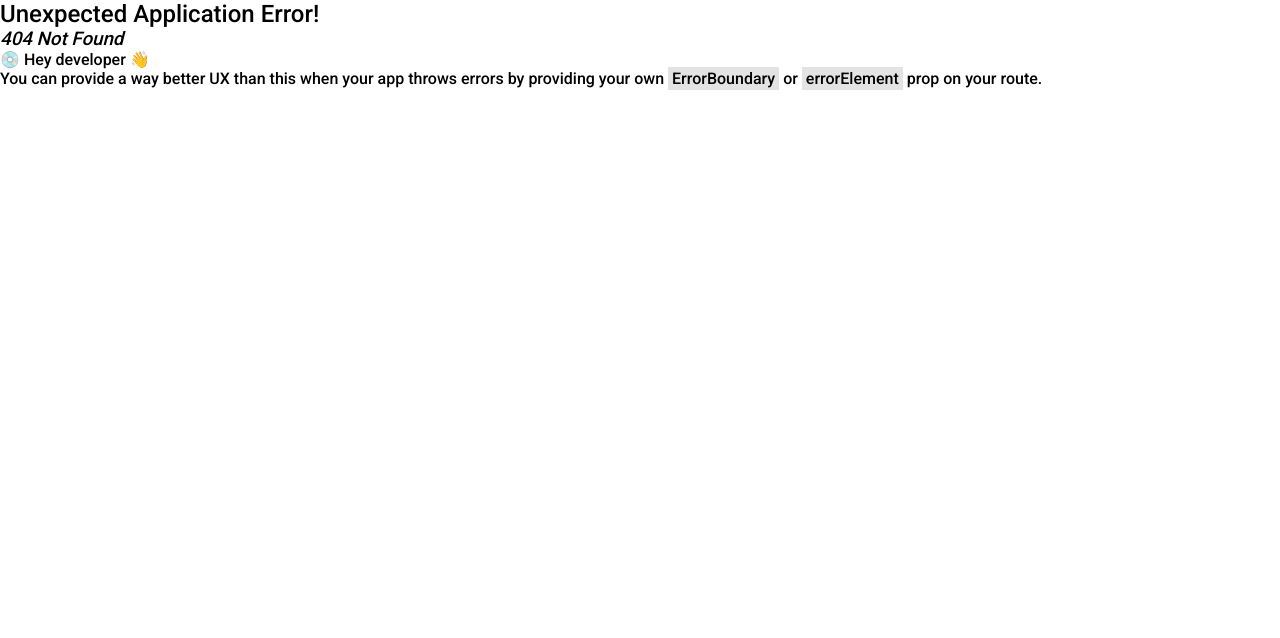
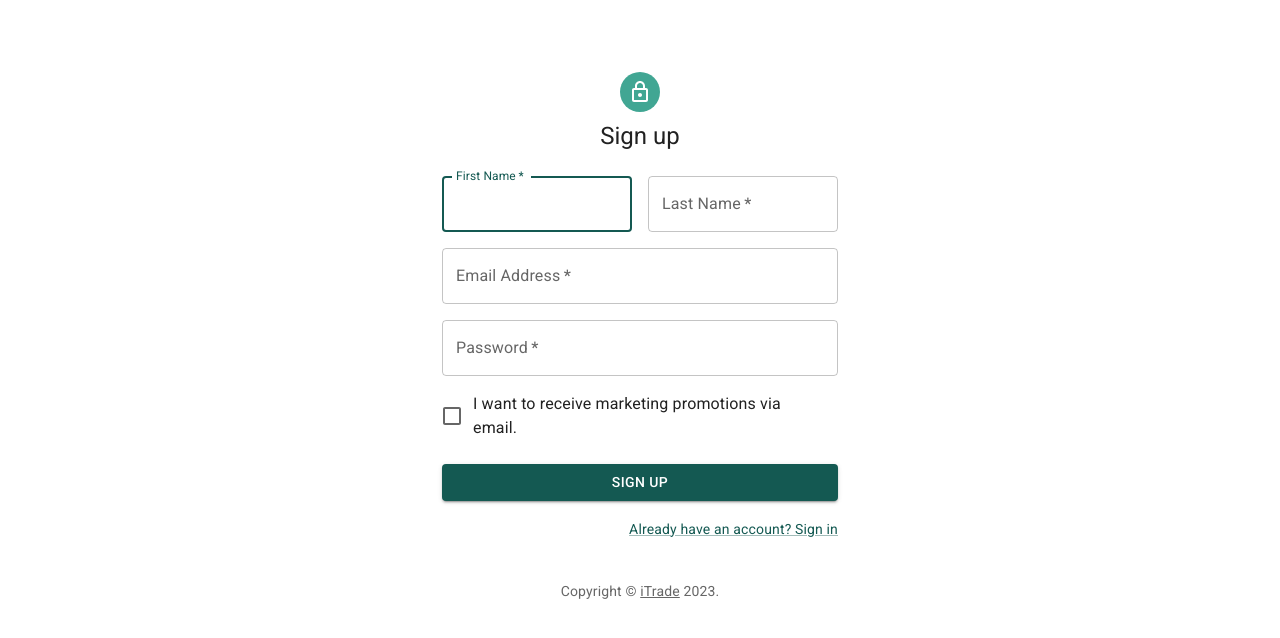
Before and after one commit to karansahi001/itrade, a React (Create React App) app: page /signup in a window 1280 px wide. Before the commit this address had no page. Shown: the top 638 px of the page. Built offline with nearby package versions, Linux system fonts and the light colour scheme.

Commit message:
firebase signup/ signin added

```diff
--- a/package.json
+++ b/package.json
@@ -12,6 +12,7 @@
     "@testing-library/react": "^13.4.0",
     "@testing-library/user-event": "^13.5.0",
     "axios": "^1.4.0",
+    "firebase": "^9.22.2",
     "react": "^18.2.0",
     "react-dom": "^18.2.0",
     "react-router-dom": "^6.13.0",
--- a/src/App.js
+++ b/src/App.js
@@ -6,14 +6,28 @@ import {
 import { ThemeProvider, createTheme } from '@mui/material/styles';
 import './App.css';
 import Homepage from './pages/Homepage/Homepage';
+import SignIn from "./components/Signin/Signin";
+import SignUp from "./components/Signup/Signup";
 
 function App() {
 
   const theme = createTheme({
     palette: {
       primary: {
-        main: "#fafafa",
+        main: "#145952",
       },
+      secondary: {
+        main: "#41A693",
+      },
+      info: {
+        main: "#91D9CC",
+      },
+      success: {
+        main: "#91D9CC",
+      },
+      danger: {
+        main: "#DE3163",
+      }
     },
   });
 
@@ -21,6 +35,14 @@ function App() {
     {
       path: "/",
       element: <Homepage />,
+    },
+    {
+      path: "/signin",
+      element: <SignIn />,
+    },
+    {
+      path: "/signup",
+      element: <SignUp />,
     },
   ]);
 
--- /dev/null
+++ b/src/components/Auth/Auth.jsx
@@ -0,0 +1,35 @@
+import React, { useState } from 'react'
+import { createUserWithEmailAndPassword, signOut } from 'firebase/auth';
+import { auth } from '../../config/firebase'
+
+
+const Auth = () => {
+  const [email, setEmail] = useState("");
+  const [pass, setPass] = useState("");
+
+  const handleSignin = async () => {
+    try{
+      await createUserWithEmailAndPassword(auth, email, pass);
+    }catch(err){
+      console.log(err);
+    }
+  }
+  // console.log(auth?.currentUser?.email)
+
+  return (
+    <div>
+      <input
+        value={email}
+        onChange={(e) => setEmail(e.target.value)}
+        placeholder="email"></input>
+      <input
+        value={pass}
+        onChange={(e) => setPass(e.target.value)}
+        placeholder="password"></input>
+      <button onClick={handleSignin}>Sign in</button>
+      <button onClick={() => signOut(auth)}>Sign Out</button>
+    </div>
+  )
+}
+
+export default Auth
--- /dev/null
+++ b/src/components/Signin/Signin.jsx
@@ -0,0 +1,119 @@
+import { useState } from 'react';
+import { auth } from '../../config/firebase'
+import { signInWithEmailAndPassword } from 'firebase/auth';
+import { useNavigate } from 'react-router-dom'
+import Avatar from '@mui/material/Avatar';
+import Button from '@mui/material/Button';
+import CssBaseline from '@mui/material/CssBaseline';
+import TextField from '@mui/material/TextField';
+import FormControlLabel from '@mui/material/FormControlLabel';
+import Checkbox from '@mui/material/Checkbox';
+import Link from '@mui/material/Link';
+import Grid from '@mui/material/Grid';
+import Box from '@mui/material/Box';
+import LockOutlinedIcon from '@mui/icons-material/LockOutlined';
+import Typography from '@mui/material/Typography';
+import Container from '@mui/material/Container';
+
+function Copyright(props) {
+  return (
+    <Typography variant="body2" color="text.secondary" align="center" {...props}>
+      {'Copyright © '}
+      <Link color="inherit" href="/">
+        iTrade
+      </Link>{' '}
+      {new Date().getFullYear()}
+      {'.'}
+    </Typography>
+  );
+}
+
+export default function SignIn() {
+
+  const navigate = useNavigate();
+  const [email, setEmail] = useState("");
+  const [pass, setPass] = useState("");
+
+  const handleSubmit = (e) => {
+    e.preventDefault();
+    signInWithEmailAndPassword(auth, email, pass)
+      .then((userCredential) => {
+        // Signed in
+        const user = userCredential.user;
+        navigate("/");
+        console.log(user);
+      })
+      .catch((error) => {
+        const errorCode = error.code;
+        const errorMessage = error.message;
+        console.log(errorCode, errorMessage)
+      });
+  };
+  console.log(auth?.currentUser?.email)
+  return (
+    <Container component="main" maxWidth="xs">
+      <CssBaseline />
+      <Box
+        sx={{
+          marginTop: 8,
+          display: 'flex',
+          flexDirection: 'column',
+          alignItems: 'center',
+        }}
+      >
+        <Avatar sx={{ m: 1, bgcolor: 'secondary.main' }}>
+          <LockOutlinedIcon />
+        </Avatar>
+        <Typography component="h1" variant="h5">
+          Sign in
+        </Typography>
+        <Box component="form" onSubmit={handleSubmit} noValidate sx={{ mt: 1 }}>
+          <TextField
+            value={email}
+            onChange={(e) => setEmail(e.target.value)}
+            margin="normal"
+            required
+            fullWidth
+            id="email"
+            label="Email Address"
+            name="email"
+            autoComplete="email"
+            autoFocus
+          />
+          <TextField
+            value={pass}
+            onChange={(e) => setPass(e.target.value)}
+            margin="normal"
+            required
+            fullWidth
+            name="password"
+            label="Password"
+            type="password"
+            id="password"
+            autoComplete="current-password"
+          />
+          <FormControlLabel
+            control={<Checkbox value="remember" color="primary" />}
+            label="Remember me"
+          />
+          <Button
+            type="submit"
+            fullWidth
+            variant="contained"
+            sx={{ mt: 3, mb: 2 }}
+          >
+            Sign In
+          </Button>
+          <Grid container justifyContent="flex-end">
+            <Grid item>
+              <Link href="/signup" variant="body2">
+                {"Don't have an account? Sign Up"}
+              </Link>
+            </Grid>
+          </Grid>
+        </Box>
+      </Box>
+      <Copyright sx={{ mt: 8, mb: 4 }} />
+    </Container>
+  );
+}
--- /dev/null
+++ b/src/components/Signup/Signup.jsx
@@ -0,0 +1,136 @@
+import { useState } from 'react';
+import { auth } from '../../config/firebase'
+import { createUserWithEmailAndPassword } from 'firebase/auth';
+import Avatar from '@mui/material/Avatar';
+import Button from '@mui/material/Button';
+import CssBaseline from '@mui/material/CssBaseline';
+import TextField from '@mui/material/TextField';
+import FormControlLabel from '@mui/material/FormControlLabel';
+import Checkbox from '@mui/material/Checkbox';
+import Link from '@mui/material/Link';
+import Grid from '@mui/material/Grid';
+import Box from '@mui/material/Box';
+import LockOutlinedIcon from '@mui/icons-material/LockOutlined';
+import Typography from '@mui/material/Typography';
+import Container from '@mui/material/Container';
+
+function Copyright(props) {
+  return (
+    <Typography variant="body2" color="text.secondary" align="center" {...props}>
+      {'Copyright © '}
+      <Link color="inherit" href="/">
+        iTrade
+      </Link>{' '}
+      {new Date().getFullYear()}
+      {'.'}
+    </Typography>
+  );
+}
+
+export default function SignUp() {
+
+  const [email, setEmail] = useState("");
+  const [pass, setPass] = useState("");
+
+  const handleSubmit = async (e) => {
+    e.preventDefault();
+    try{
+      await createUserWithEmailAndPassword(auth, email, pass);
+    }catch(err){
+      console.log(err);
+    }
+  };
+
+  return (
+    <Container component="main" maxWidth="xs">
+      <CssBaseline />
+      <Box
+        sx={{
+          marginTop: 8,
+          display: 'flex',
+          flexDirection: 'column',
+          alignItems: 'center',
+        }}
+      >
+        <Avatar sx={{ m: 1, bgcolor: 'secondary.main' }}>
+          <LockOutlinedIcon />
+        </Avatar>
+        <Typography component="h1" variant="h5">
+          Sign up
+        </Typography>
+        <Box component="form" noValidate onSubmit={handleSubmit} sx={{ mt: 3 }}>
+          <Grid container spacing={2}>
+            <Grid item xs={12} sm={6}>
+              <TextField
+                autoComplete="given-name"
+                name="firstName"
+                required
+                fullWidth
+                id="firstName"
+                label="First Name"
+                autoFocus
+              />
+            </Grid>
+            <Grid item xs={12} sm={6}>
+              <TextField
+                required
+                fullWidth
+                id="lastName"
+                label="Last Name"
+                name="lastName"
+                autoComplete="family-name"
+              />
+            </Grid>
+            <Grid item xs={12}>
+              <TextField
+                value={email}
+                onChange={(e) => setEmail(e.target.value)}
+                required
+                fullWidth
+                id="email"
+                label="Email Address"
+                name="email"
+                autoComplete="email"
+              />
+            </Grid>
+            <Grid item xs={12}>
+              <TextField
+                value={pass}
+                onChange={(e) => setPass(e.target.value)}
+                required
+                fullWidth
+                name="password"
+                label="Password"
+                type="password"
+                id="password"
+                autoComplete="new-password"
+              />
+            </Grid>
+            <Grid item xs={12}>
+              <FormControlLabel
+                control={<Checkbox value="allowExtraEmails" color="primary" />}
+                label="I want to receive marketing promotions via email."
+              />
+            </Grid>
+          </Grid>
+          <Button
+            type="submit"
+            fullWidth
+            variant="contained"
+            sx={{ mt: 3, mb: 2 }}
+          >
+            Sign Up
+          </Button>
+          <Grid container justifyContent="flex-end">
+            <Grid item>
+              <Link href="/signin" variant="body2">
+                Already have an account? Sign in
+              </Link>
+            </Grid>
+          </Grid>
+        </Box>
+      </Box>
+      <Copyright sx={{ mt: 5 }} />
+    </Container>
+  );
+}
--- /dev/null
+++ b/src/config/firebase.js
@@ -0,0 +1,15 @@
+import { initializeApp } from "firebase/app";
+import { getAuth } from "firebase/auth";
+
+const firebaseConfig = {
+  apiKey: "AIzaSyAQFXLbaTu56rwDdI1oLb1C_Ac55_YNdQM",
+  authDomain: "itrade-a9aa1.firebaseapp.com",
+  projectId: "itrade-a9aa1",
+  storageBucket: "itrade-a9aa1.appspot.com",
+  messagingSenderId: "333360988249",
+  appId: "1:333360988249:web:c4c03faee5ed0bd8a87148"
+};
+
+// Initialize Firebase
+const app = initializeApp(firebaseConfig);
+export const auth = getAuth(app);
--- a/src/pages/Homepage/Homepage.jsx
+++ b/src/pages/Homepage/Homepage.jsx
@@ -1,25 +1,28 @@
 import axios from 'axios'
 import React, { useEffect } from 'react'
+import Auth from '../../components/Auth/Auth';
+import Navbar from '../../components/Navbar/Navbar';
+import { auth } from '../../config/firebase';
 
 const Homepage = () => {
   const apiUrl = process.env.REACT_APP_API_URL;
+  // useEffect(() => {
+  //   const fetchData = async () => {
+  //     try {
+  //       const response = await axios.get(`${apiUrl}/stocks`)
+  //       console.log(response.data.tickers)
+  //     } catch (err) {
+  //       console.log(err)
+  //     }
+  //   }
+  //   fetchData();
+  // }, [apiUrl])
 
-  useEffect(() => {
-    const fetchData = async () => {
-      try {
-        const response = await axios.get(`${apiUrl}/stocks`)
-        console.log(response.data.tickers)
-      } catch (err) {
-        console.log(err)
-      }
-    }
-    fetchData();
-  }, [apiUrl])
 
   return (
-    <div>
-
-    </div>
+    <main>
+      <Navbar />
+    </main>
   )
 }
 
--- a/src/pages/Homepage/Homepage.scss
+++ b/src/pages/Homepage/Homepage.scss
@@ -0,0 +1,6 @@
+/* Color Theme Swatches in Hex */
+$deep-water-for-a-submarine-1-hex: #145952;
+$deep-water-for-a-submarine-2-hex: #41A693;
+$deep-water-for-a-submarine-3-hex: #91D9CC;
+$deep-water-for-a-submarine-4-hex: #F2F2F2;
+$deep-water-for-a-submarine-5-hex: #8C6432;
```
Also changed, not shown: src/components/Navbar/Navbar.jsx (added), 1 other file (tests, documents, lock files or other folders).
